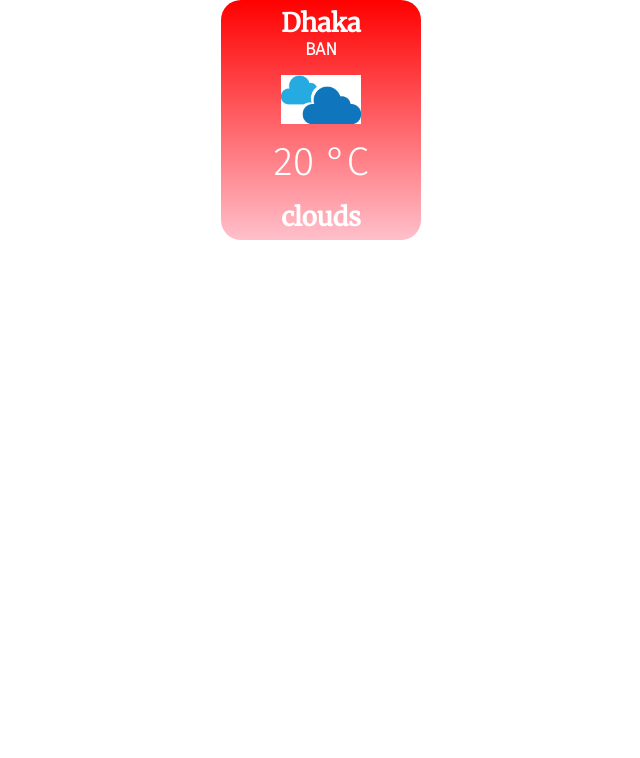
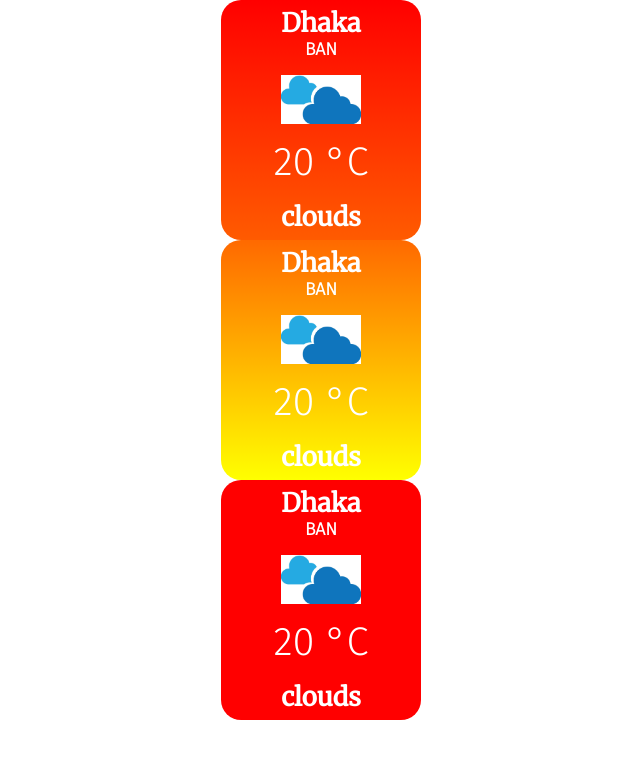
Before and after one commit to NMShihab/weather-news, a React (Create React App) app: page / in a window 1280 px wide. Shown: the top 758 px of the page, without its empty margins (319-959 px from the left). Built offline with nearby package versions, Linux system fonts and the light colour scheme.

Commit message:
color change hot weather

```diff
--- a/src/App.js
+++ b/src/App.js
@@ -1,16 +1,14 @@
-import React from 'react';
-import './App.css';
+import React from "react";
+import "./App.css";
 
-import Weathercard from './components/weathercard/components';
-
+import Weathercard from "./components/weathercard/components";
 
 function App() {
   return (
     <div className="App">
-      <Weathercard/>
-
-
-
+      <Weathercard temp="30" />
+      <Weathercard temp="12" />
+      <Weathercard temp="40" />
     </div>
   );
 }
--- a/src/components/weathercard/components.js
+++ b/src/components/weathercard/components.js
@@ -5,9 +5,15 @@ import Icon from "./Icon";
 import Condition from "./Condition";
 
 const Weathercard = (props) => {
+  let highcolor = (1 - (props.temp - 12) / 28) * 255;
+  let lowcolor = highcolor - 150;
   const Card = styled.div`
     margin: 0 auto;
-    background: linear-gradient(to bottom, red, pink);
+    background: linear-gradient(
+      to top,
+      rgba(255, ${highcolor}, 0),
+      rgba(255, ${lowcolor}, 0)
+    );
     width: 200px;
     height: 240px;
     display: flex;
```
